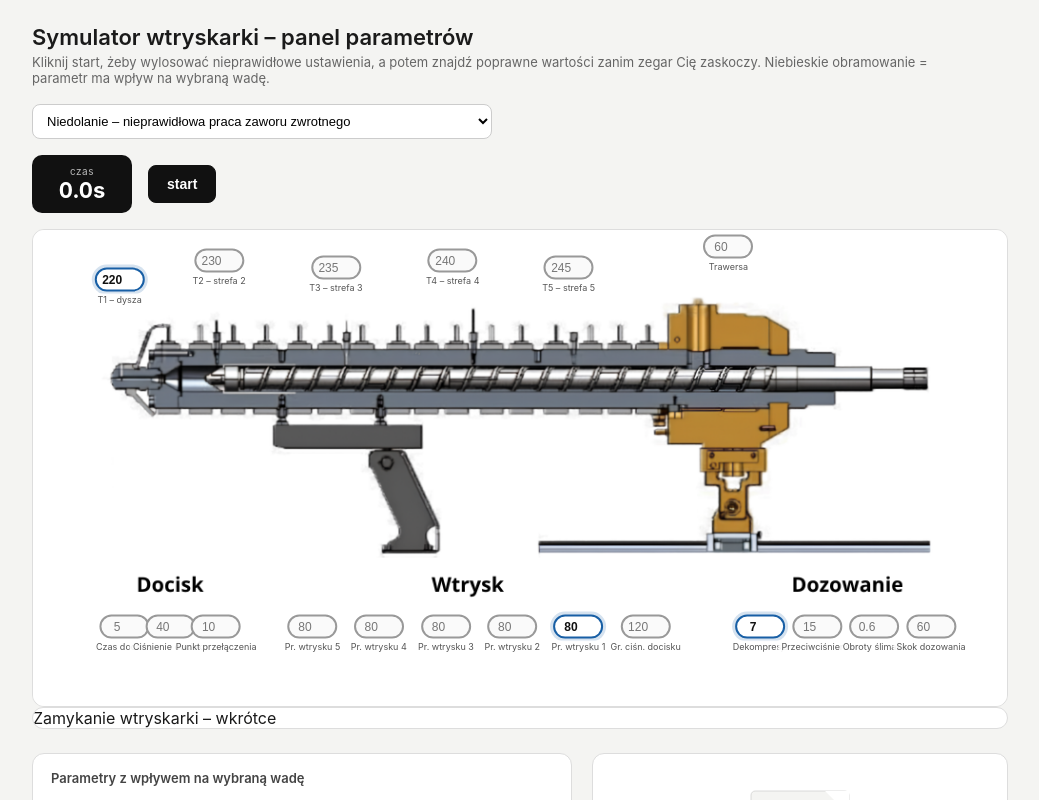
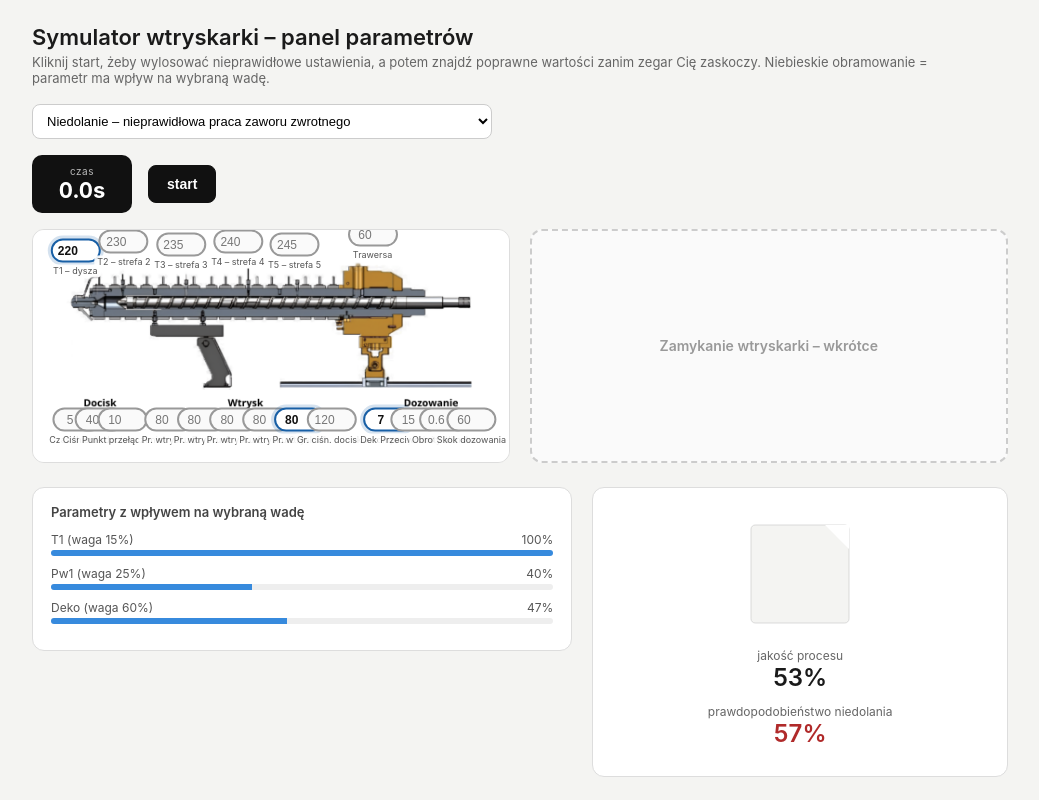
Before and after one commit to frytkens/Symulator-Wtryskarki, a React (Vite) app: page / in a window 1280 px wide. Shown: the top 800 px of the page, without its empty margins (120-1159 px from the left). Built offline with nearby package versions, Linux system fonts and the light colour scheme.

Commit message:
Update index.css

```diff
--- a/src/index.css
+++ b/src/index.css
@@ -76,16 +76,53 @@ h1 { font-size: 22px; font-weight: 600; margin: 0 0 4px; }
   border-radius: 8px;
 }
 
+.machine-layout {
+  display: flex;
+  gap: 20px;
+  align-items: flex-start;
+  justify-content: flex-start;
+  max-width: 1600px;
+  margin: 0 auto;
+}
+
 .diagram-wrap {
   position: relative;
-  max-width: 1600px;
-  margin: 0 auto;
   background: #fff;
   border-radius: 12px;
   overflow: hidden;
   border: 1px solid #ddd;
 }
 .diagram-wrap img { display: block; width: 100%; height: auto; }
+
+.diagram-wrap--injection {
+  flex: 0 1 50%;
+  max-width: 50%;
+}
+
+.diagram-wrap--clamp {
+  flex: 0 1 50%;
+  max-width: 50%;
+  aspect-ratio: 2048 / 1000;
+}
+
+.diagram-wrap--placeholder {
+  display: flex;
+  align-items: center;
+  justify-content: center;
+  border: 2px dashed #ccc;
+  background: #fafafa;
+  color: #999;
+  font-size: 14px;
+  font-weight: 600;
+  text-align: center;
+  padding: 20px;
+}
+
+@media (max-width: 900px) {
+  .machine-layout { flex-direction: column; }
+  .diagram-wrap--injection,
+  .diagram-wrap--clamp { max-width: 100%; flex-basis: 100%; }
+}
 
 .field {
   position: absolute;
```
